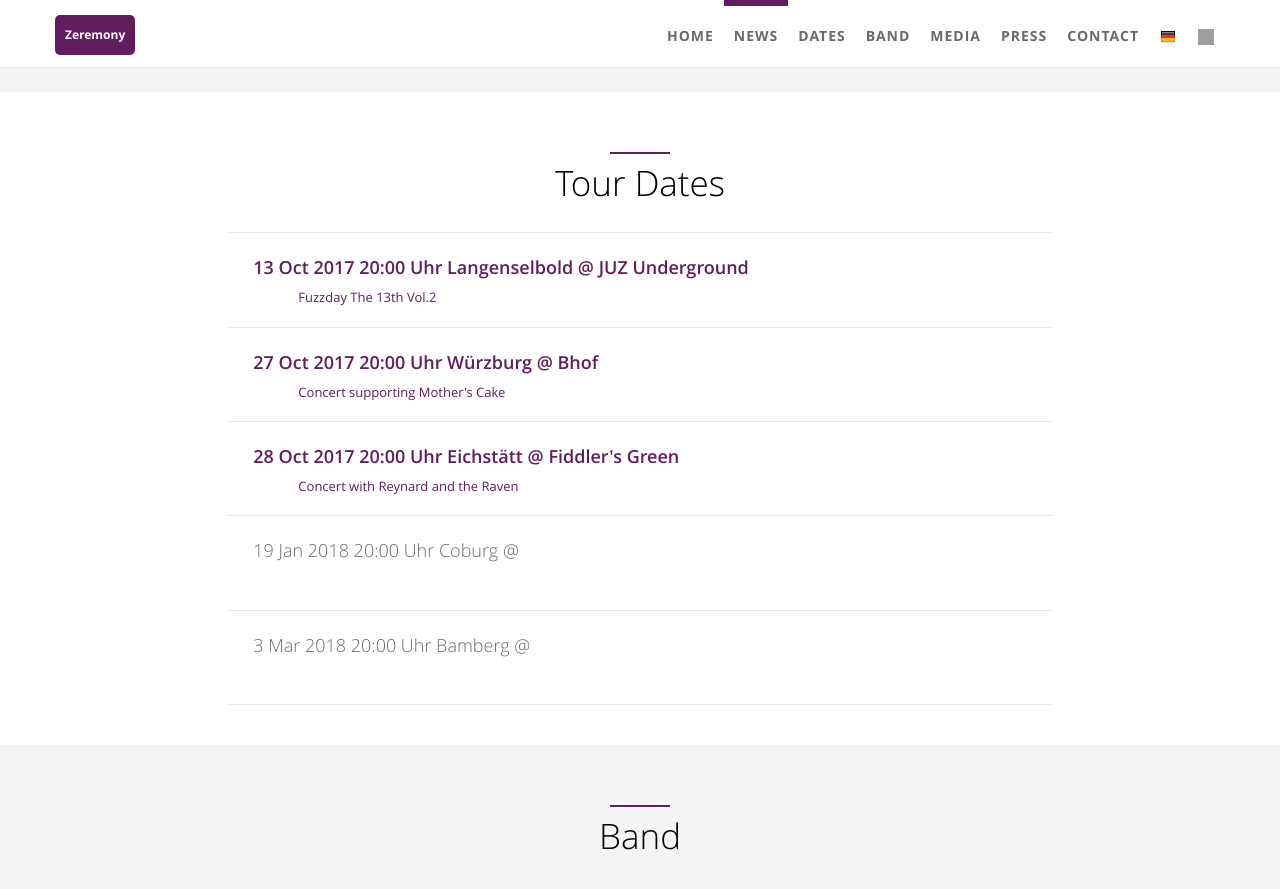
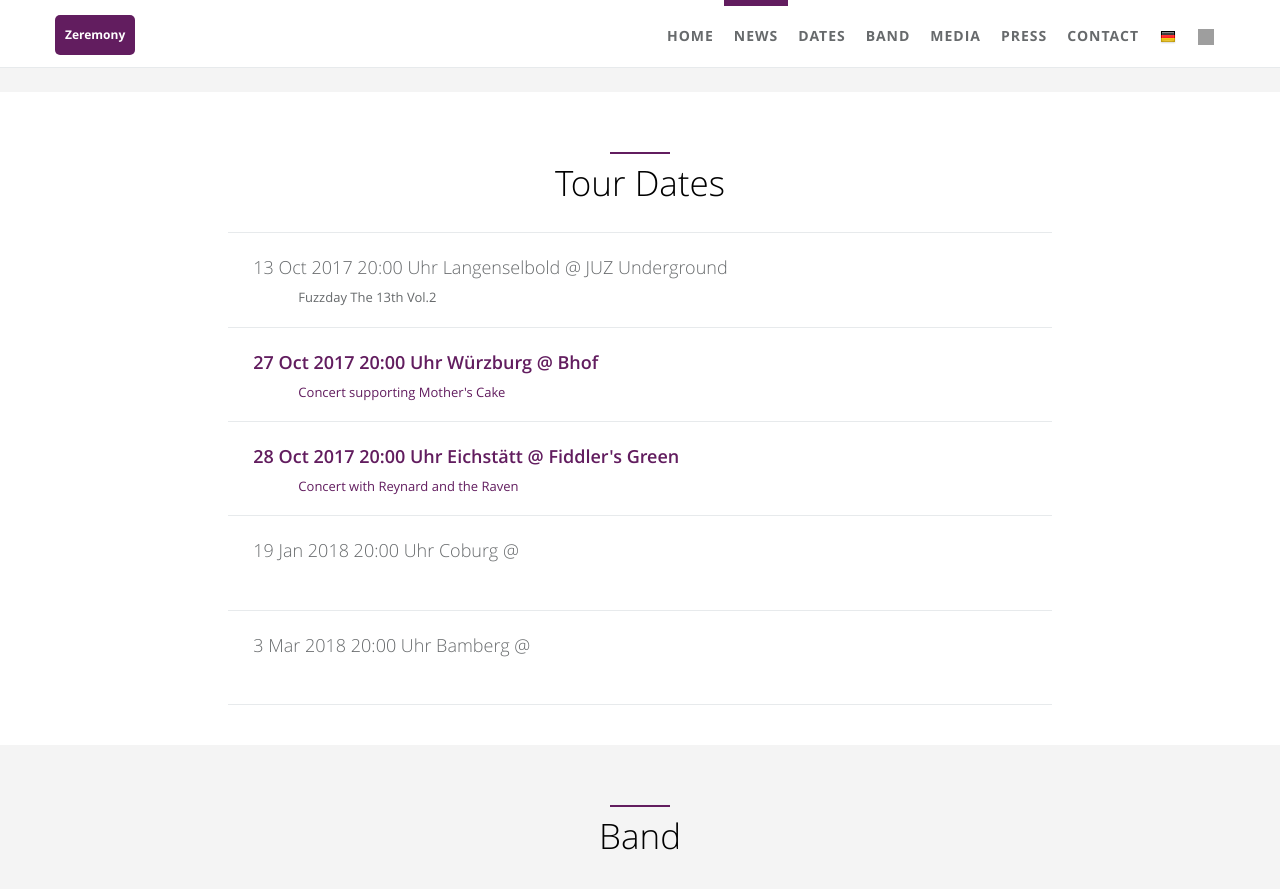
Before and after one commit to zeremony/web, a Jekyll site: the page built from index.html, in a window 1280 px wide and 900 px high, scrolled down 1367 px. Shown: the top 889 px of the window. Built offline with Jekyll 4.4.1, drawn with Linux system fonts in a browser that asks for light colours; grey boxes are pictures that could not be loaded.

Commit message:
unhighlighting dates in the past

```diff
--- a/_includes/sections/dates.html
+++ b/_includes/sections/dates.html
@@ -11,6 +11,7 @@
 
 
 			{% capture cyear %}{{ site.time | date: '%Y' }}{% endcapture %}
+			{% capture cday %}{{ site.time | date: '%d' }}{% endcapture %}
 			{% capture lyear %}{{ site.time | date: '%Y' | minus:1 }}{% endcapture %}
 			{% capture nyear %}{{ site.time | date: '%Y' | plus:1 }}{% endcapture %}
 			{% capture cmonth %}{{ site.time | date: "%m"}}{% endcapture %}
@@ -22,13 +23,16 @@
 			{% for post in sorted %}
 			{% capture year %}{{post.when | date: "%Y"}}{% endcapture %}
 			{% capture month %}{{post.when | date: "%m"}}{% endcapture %}
+			{% capture day %}{{post.when | date: "%d"}}{% endcapture %}
 			{% assign show = false %}
 			{% assign bold = false %}
+			{% assign thismonth = false %}
 			{% if year == cyear %}{% assign show = true %}{% endif %}
 			{% if year == lyear and month >= '06' %}{% assign show = true %}{% endif %}
 			{% if year == nyear and month <= '06' %}{% assign show = true %}{% endif %}
 
-			{% if year == cyear and month == cmonth %}{% assign bold = true %}{% endif %}
+			{% if year == cyear and month == cmonth %}{% assign thismonth = true %}{% endif %}
+			{% if thismonth and day >= cday %}{% assign bold = true %}{% endif %}
 			{% if year == cyear and month == nmonth %}{% assign bold = true %}{% endif %}
 
 			{% if show == true%}
```
